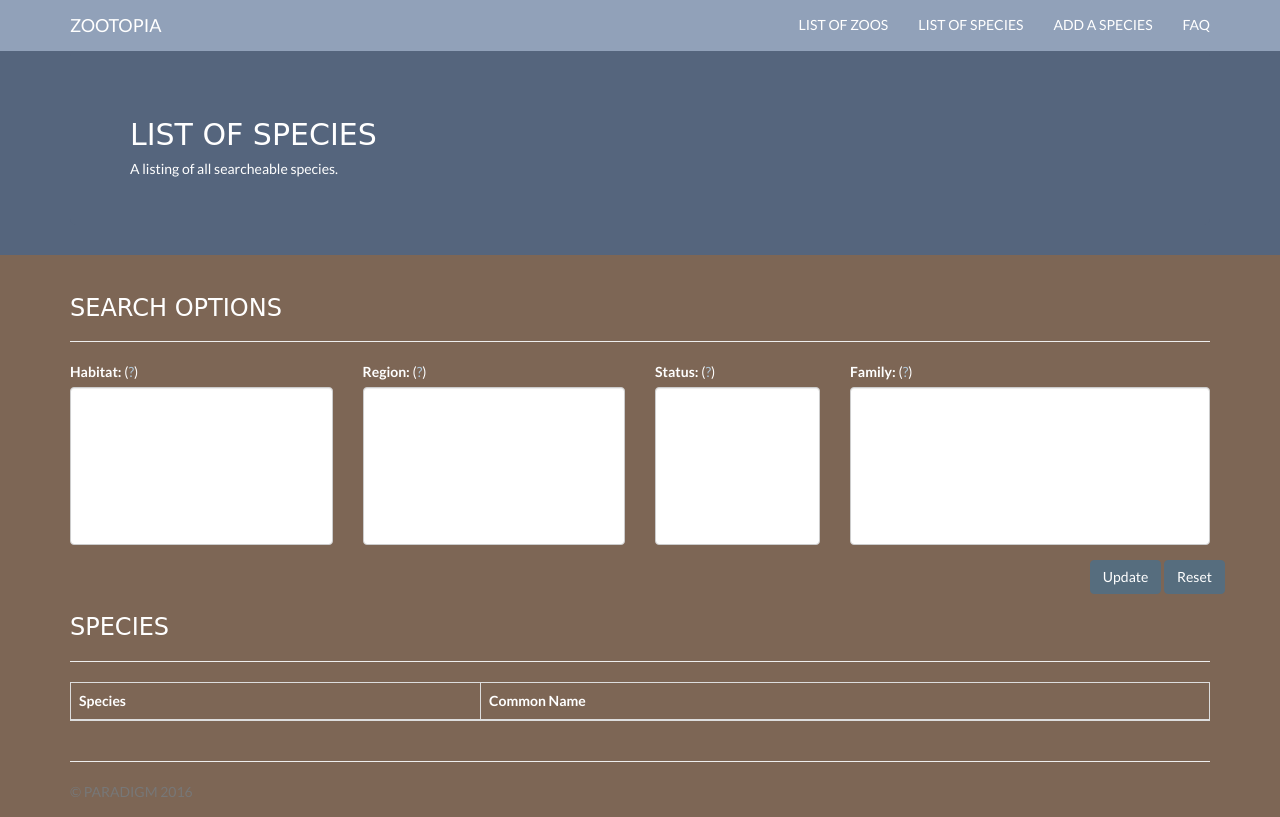
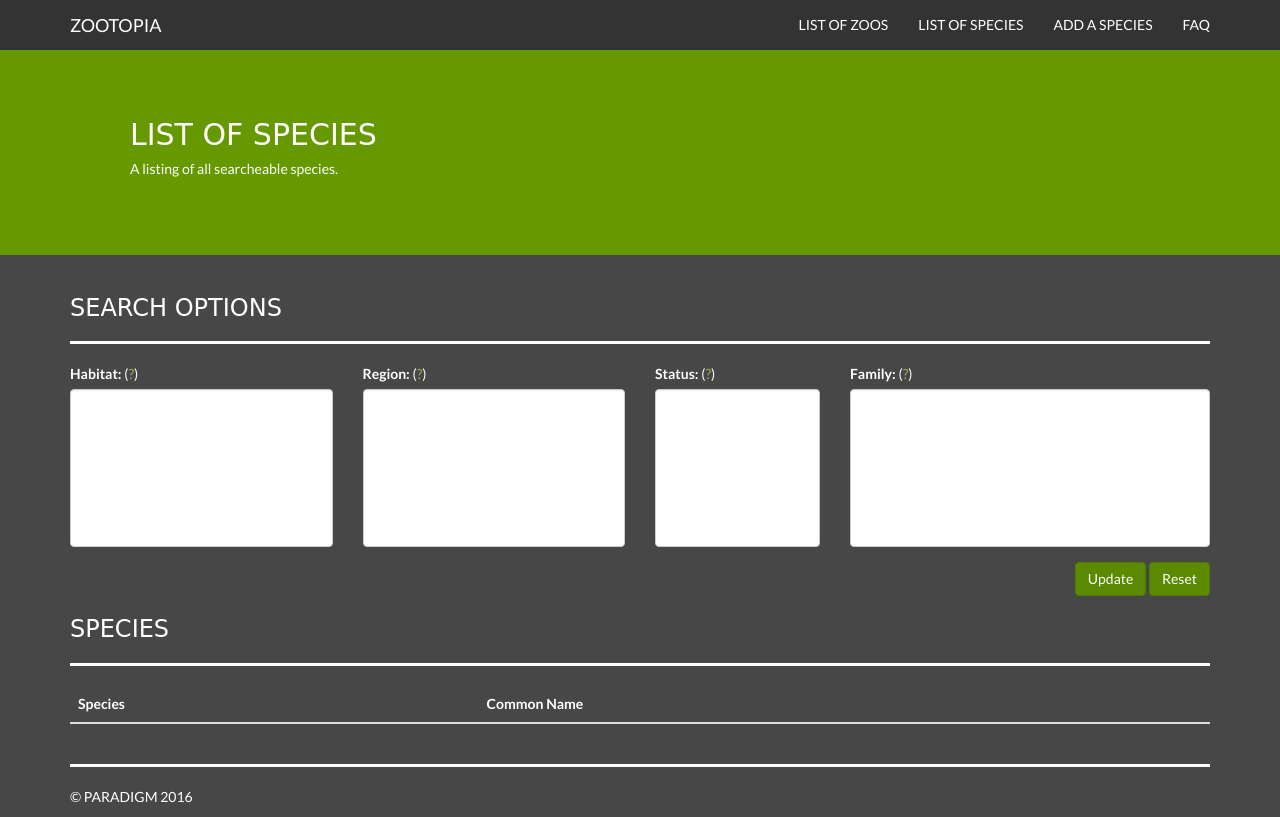
Before and after one commit to akeenan2/paradigm, a Django app: page /species/ in a window 1280 px wide. Run offline with Django 3.2, Linux system fonts and the light colour scheme; data that the repository does not hold is empty; some libraries are stand-ins or nearby versions; some web fonts are replaced.

Commit message:
fix color scheme

```diff
--- a/website/zoo/models.py
+++ b/website/zoo/models.py
@@ -17,7 +17,7 @@ class Classification(models.Model):
 
 
 class Exhibit(models.Model):
-    zoo_name = models.ForeignKey('Zoo', models.DO_NOTHING, db_column='zoo_name', primary_key=True)
+    zoo_name = models.ForeignKey('Zoo', models.DO_NOTHING, db_column='zoo_name')
     species = models.ForeignKey('Species', models.DO_NOTHING, db_column='species')
 
     class Meta:
--- a/website/zoo/static/css/main.css
+++ b/website/zoo/static/css/main.css
@@ -3,7 +3,7 @@
 * {
     font-family: 'Lato', sans-serif;
     font-size: 14px;
-    color: white;
+    color: #fff;
 }
 
 html {
@@ -14,12 +14,12 @@ html {
 body {
     font-family: 'Lato', sans-serif;
     margin-bottom: 60px;
-    background-color: #7D6655;
+    background-color: #474747;
 }
 
 header {
     margin-top: 55px;
-    background-color: #55657D;
+    background-color: #669900;
 }
 @media (min-width: 768px) {
     header {
@@ -32,23 +32,48 @@ h1,h2,h3,h4 {
     font-family: 'Tillana', cursive;
 }
 
+a {
+    color: #93b74c;
+}
+a:link,
+a:hover,
+a:active,
+a:focus {
+    text-decoration: none;
+    color: #75a319;
+}
+
+option {
+    color: #555;
+}
+select {
+    color: #555;
+}
+
+hr {
+    border-top: 3px solid #fff;
+}
+
 .navbar {
     font-family: 'Tillana', cursive;
     text-transform: uppercase;
-    background-color: #91A1B9;
+    background-color: #333333;
+    border-width: 0px;
 }
 
 .navbar-header a {
-    color: white;
+    color: #fff;
 }
-
-.nav.navbar-nav.navbar-right li a {
-    color: white;
+.nav.navbar-nav li a {
+    color: #fff;
+}
+.nav.navbar-nav li a:hover, .nav.navbar-nav li a:focus {
+    background-color: #669900;
 }
 
 .jumbotron {
     max-height: 150px;
-    background-color: #55657D
+    background-color: #669900;
 }
 @media (min-width: 768px) {
     .jumbotron {
@@ -65,18 +90,19 @@ h1,h2,h3,h4 {
     height: 60px;
 }
 
+.footer p {
+    color: #fff;
+}
+
 .half {
     width: 300px;
 }
-
 .right {
     text-align: right;
 }
-
 .left {
     text-align: left;
 }
-
 .fit {
     max-width: 100%;
     max-height: 500px;
@@ -91,11 +117,9 @@ h1,h2,h3,h4 {
     width: 100%;
     height: 100%;
 }
-
 .overlay .hide {
     display: none;
 }
-
 .overlay .box {
     background-color: #eee;
     position: fixed;
@@ -112,7 +136,6 @@ h1,h2,h3,h4 {
         width: 600px;
     }
 }
-
 .overlay .title {
     font-family: 'Tillana', cursive;
     text-transform: uppercase;
@@ -121,7 +144,6 @@ h1,h2,h3,h4 {
     left: 15px;
     font-size: 20px;
 }
-
 .overlay .close-btn {
     position: absolute;
     top: -3px;
@@ -129,7 +151,6 @@ h1,h2,h3,h4 {
     font-size: 40px;
     text-decoration: none;
 }
-
 .overlay .text {
     position: relative;
     background-color: #f8f8f8;
@@ -147,7 +168,6 @@ h1,h2,h3,h4 {
         width: 600px;
     }
 }
-
 .overlay .bottom {
     position: relative;
     top: 50px;
@@ -160,19 +180,16 @@ h1,h2,h3,h4 {
         width: 600px;
     }
 }
-
 .overlay .curve {
     border-bottom-left-radius: 5px;
     border-bottom-right-radius: 5px;
 }
-
 .overlay .submit-btn {
     height: 40px;
     position: relative;
     top: 8px;
     text-align: center;
 }
-
 .overlay .background {
     position: absolute;
     width: 100%;
@@ -186,40 +203,44 @@ h1,h2,h3,h4 {
 }
 
 .btn {
-    background-color: #566D7E;
-	border-color: #566D7E;
-    color: #ffffff;
+    background-color: #5b8900;
+	border: 1px solid #517b00;
+    color: #fff;
+}
+.btn:hover,
+.btn:focus {
+    background-color: #517b00;
+    border: 1px solid #476b00;
+    color: #fff;
 }
 
-.pagination li a {
-	background-color: #566D7E;
-	border-color: #566D7E;
+ul.pagination li a {
+	background-color: #5b8900;
+	border: 1px solid #517a00;
 	color: #fff;
 }
-
-.pagination .active a {
-	background-color: #9CB3C4;
-	border-color: #9CB3C4;
+ul.pagination .active a,
+ul.pagination .active a:hover,
+ul.pagination .active a:focus {
+    background-color: #476b00;
+    border: 1px solid #476b00;
 }
-
-.pagination .disabled a {
-	background-color: #889FB0;
-	border-color: #889FB0;
+ul.pagination .disabled a,
+ul.pagination .disabled a:hover,
+ul.pagination .disabled a:focus {
+	background-color: #a3c166;
+    border: 1px solid #93b74c;
+    color: #fff;
 }
-
-option:not(:checked) {
-	color: #555;
+ul.pagination li a:hover,
+ul.pagination li a:focus {
+    background-color: #84ad32;
+    border: 1px solid #84ad32;
+    color: #fff;
 }
-
-
 .table-striped tbody tr:nth-child(odd) td, .table-striped tbody tr:nth-child(odd) th {
-   background-color: #9D8675;
+   background-color: #474747;
 }
-
 .table-striped tbody tr:nth-child(even) td, .table-striped tbody tr:nth-child(even) > th {
-   background-color: #8D7665;
+   background-color: #5b5b5b;
 }
-
-a {
-    color: #AFC6D7;
-}
--- a/website/zoo/templates/zoo/add_species.html
+++ b/website/zoo/templates/zoo/add_species.html
@@ -71,7 +71,9 @@
     </div>
     <div class="form-group row">
         <div class="col-xs-12">
-            <button type="submit" class="btn btn-default right">Submit</button>
+            <span class="pull-right">
+                <button type="submit" class="btn btn-default right">Submit</button>
+            </span>
         </div>
     </div>
 </form>
--- a/website/zoo/templates/zoo/list_species.html
+++ b/website/zoo/templates/zoo/list_species.html
@@ -59,10 +59,12 @@
         </div>
     </div>
     <div class="form-group row">
-        <span class="pull-right">
-            <input class="btn btn-primary" type="submit" name="update" value="Update"/>
-            <input class="btn btn-default" type="submit" name="reset" value="Reset"/>
-        </span>
+        <div class="col-xs-12">
+            <span class="pull-right">
+                <input class="btn btn-primary" type="submit" name="update" value="Update"/>
+                <input class="btn btn-default" type="submit" name="reset" value="Reset"/>
+            </span>
+        </div>
     </div>
 </form>
 <h3>Species</h3>
@@ -70,7 +72,7 @@
 {% if use_pagination == 1 %}
 <table id="pagination" class="table table-striped table-bordered" cellspacing="0" width="100%">
 {% else %}
-<table class="table table-striped table-bordered" cellspacing="0" width="100%">
+<table class="table table-striped" cellspacing="0" width="100%">
 {% endif %}
     <thead>
         <tr>
```
Also changed, not shown: website/zoo/templates/zoo/species.html (+7 -6 lines).
